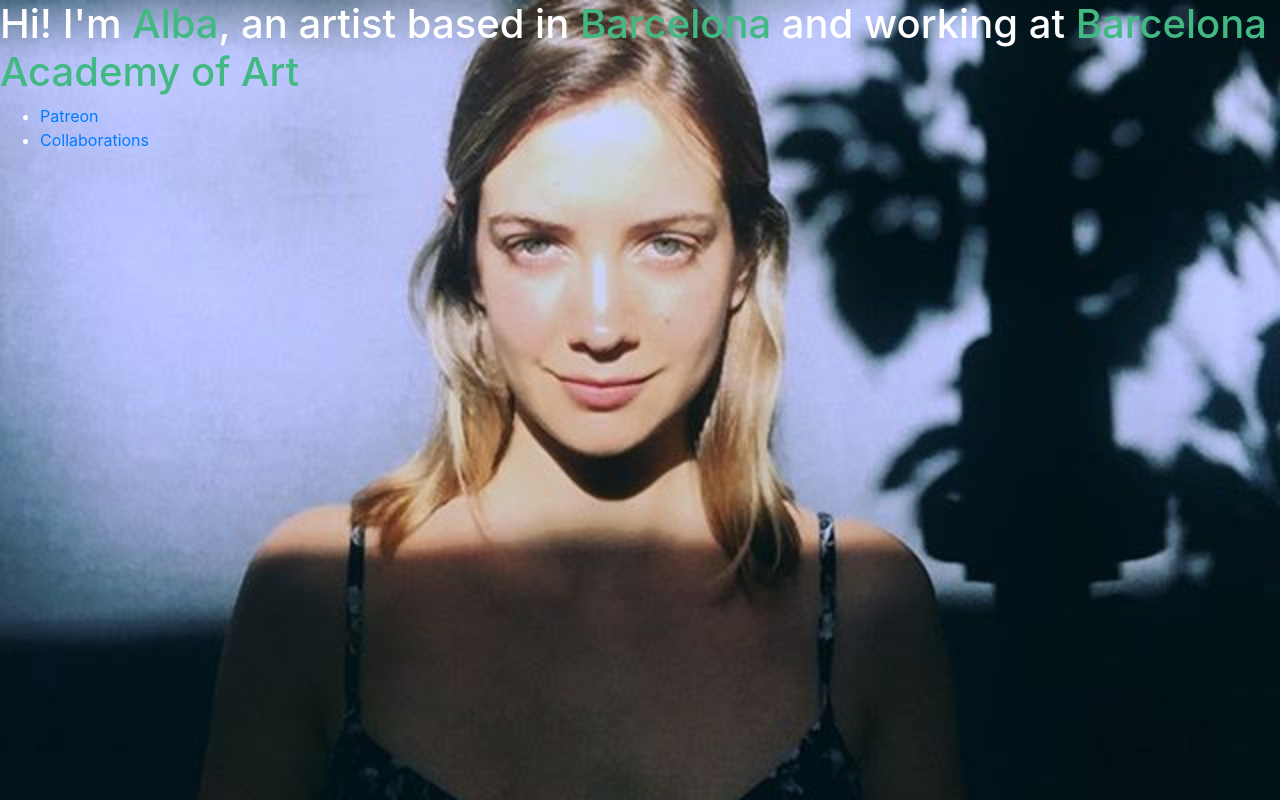
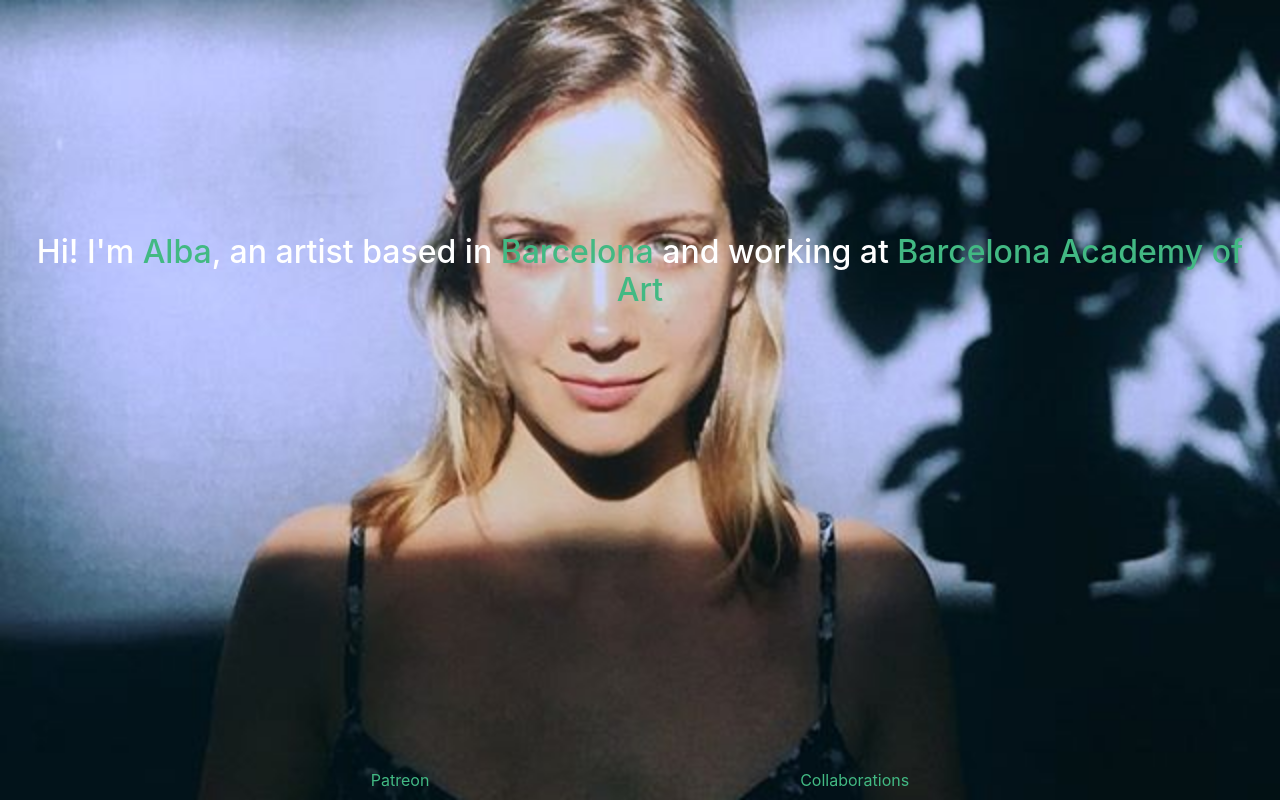
Before and after one commit to sernalab/artist, a Vue app: page / in a window 1280 px wide. Built offline with nearby package versions, Linux system fonts and the light colour scheme.

Commit message:
style done before confirmation

```diff
--- a/src/App.vue
+++ b/src/App.vue
@@ -1,5 +1,5 @@
 <template>
-  <div id="app">
+  <div id="app" class="text-center cover-container d-flex w-100 h-100 mx-auto flex-column">
     <Main />
     <Footer />
   </div>
--- a/src/assets/styles.css
+++ b/src/assets/styles.css
@@ -1,3 +1,7 @@
+html {
+    height: 100%;
+}
+
 body {
     background: url(alba.jpg) no-repeat center center fixed;
     -webkit-background-size: cover;
@@ -5,4 +9,6 @@
     -o-background-size: cover;
     background-size: cover;
     color: white !important;
+    width: 100%;
+    height: 100%;
 }
--- a/src/components/Footer.vue
+++ b/src/components/Footer.vue
@@ -1,6 +1,6 @@
 <template>
-  <div class="footer">
-    <ul>
+  <div class="footer mt-auto mb-2">
+    <ul class="d-flex">
         <li>
           <a href="">Patreon</a>
         </li>
@@ -20,7 +20,17 @@
 <!-- Add "scoped" attribute to limit CSS to this component only -->
 <style scoped>
 
-.footer {
+ul {
+  justify-content: space-evenly;
+  list-style: none;
+  padding: 0;
+  margin: 0;
+}
 
+a, a:hover {
+  color: #42b983;
+  text-decoration: none;
+  cursor: pointer;
 }
+
 </style>
--- a/src/components/Main.vue
+++ b/src/components/Main.vue
@@ -1,6 +1,6 @@
 <template>
-  <div id="main-text">
-    <h1>Hi! I'm <a href="https://www.instagram.com/albfs/ " target="_blank">Alba</a>, an artist based in <a href="https://www.instagram.com/wearecontracollective/" target="_blank">Barcelona</a>  and working at <a href="">Barcelona Academy of Art</a></h1>
+  <div id="main-text" class="inner cover">
+    <h1 class="p-3">Hi! I'm <a href="https://www.instagram.com/albfs/ " target="_blank">Alba</a>, an artist based in <a href="https://www.instagram.com/wearecontracollective/" target="_blank">Barcelona</a>  and working at <a href="">Barcelona Academy of Art</a></h1>
   </div>
 </template>
 
@@ -11,11 +11,19 @@
 </script>
 
 <style scoped>
-a {
-  color: #42b983;
+
+h1 {
+  font-size: 2rem;
 }
 
-.main-text {
+a, a:hover {
+  color: #42b983;
+  text-decoration: none;
+  cursor: pointer;
+}
 
+#main-text {
+  margin: auto;
 }
+
 </style>
```
Also changed, not shown: 1 other file (tests, documents, lock files or other folders). Lines whose indentation alone changed are shown as unchanged.
